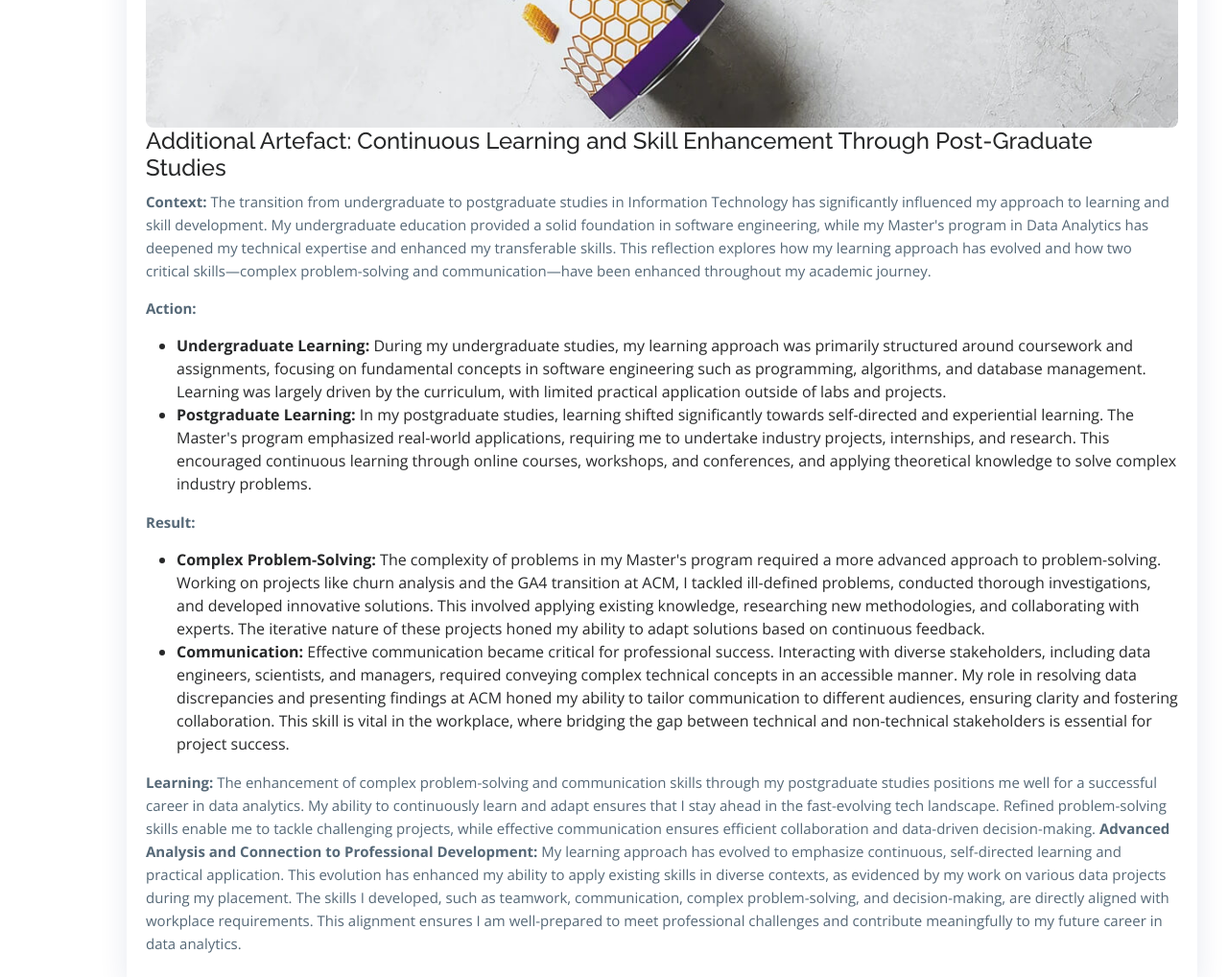
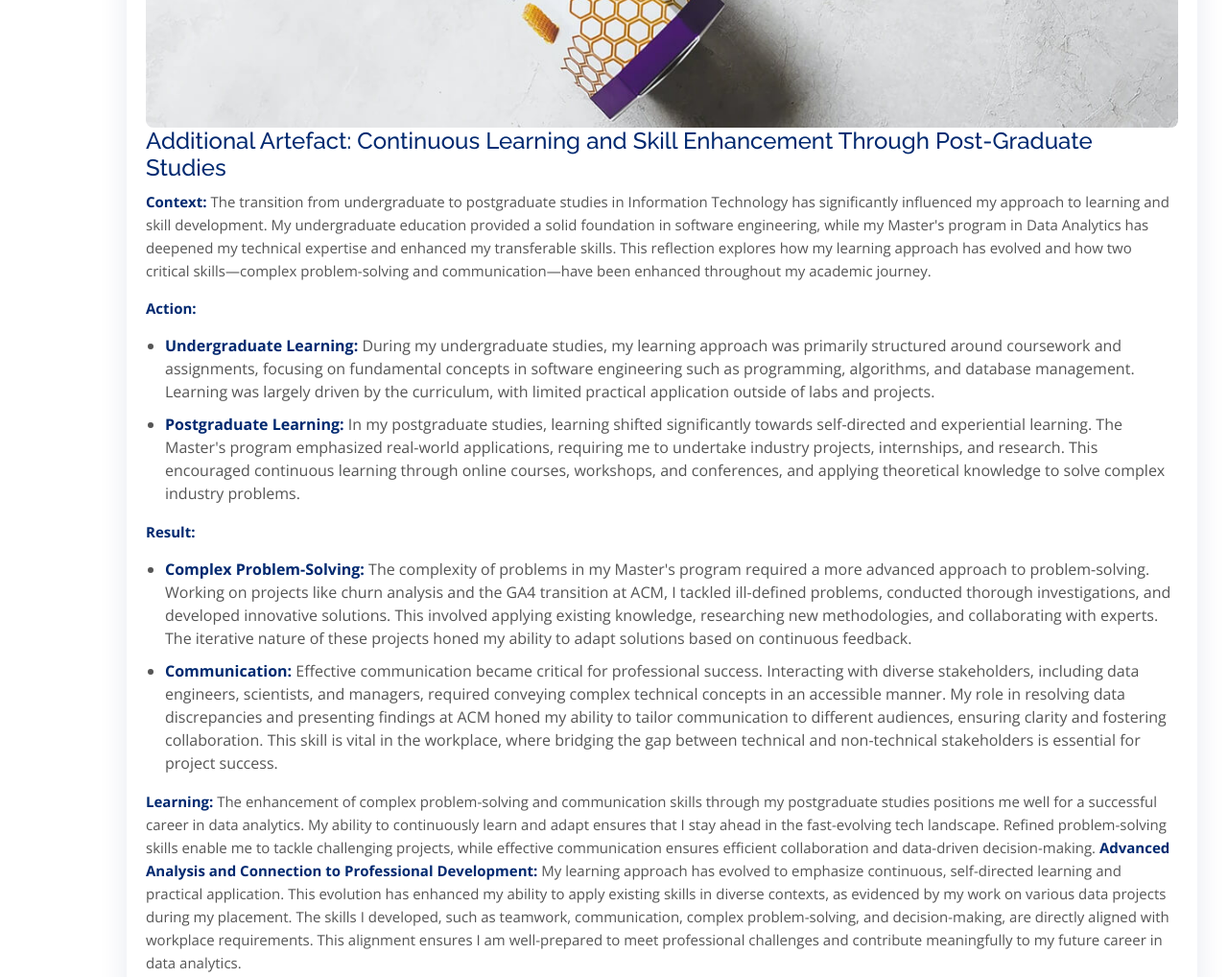
Before and after one commit to MemonMustafa19/memonmustafa19.github.io, a plain HTML site: page portfolio-details.html in a window 1280 px wide. Shown: the part 4320-5338 px from the top of the page at 96% size. Drawn offline with nearby package versions, Linux system fonts and the light colour scheme.

Commit message:
updated portfolio section in both files

```diff
--- a/assets/css/style.css
+++ b/assets/css/style.css
@@ -659,6 +659,37 @@ section {
   border-radius: 8px;
 }
 
+/* Add the new consistent font coloring styles here */
+.portfolio-details .portfolio-info {
+  color: #444; /* Consistent font color */
+  font-family: "Open Sans", sans-serif; /* Ensure consistent font family */
+}
+
+.portfolio-details .portfolio-info h2,
+.portfolio-details .portfolio-info h4 {
+  color: #012970; /* Ensure consistent heading color */
+}
+
+.portfolio-details .portfolio-info p {
+  color: #555; /* Ensure consistent paragraph color */
+  line-height: 1.6; /* Improve readability */
+  margin-bottom: 15px; /* Add space between paragraphs */
+}
+
+.portfolio-details .portfolio-info strong {
+  color: #012970; /* Highlighted text color */
+}
+
+.portfolio-details .portfolio-info ul {
+  list-style-type: disc; /* Ensure list style */
+  padding-left: 20px; /* Add padding for lists */
+}
+
+.portfolio-details .portfolio-info ul li {
+  margin-bottom: 10px; /* Add space between list items */
+  color: #555; /* Ensure consistent list item color */
+}
+
 
 /*--------------------------------------------------------------
 # Services
@@ -930,10 +961,6 @@ section {
   }
 }
 
-/*--------------------------------------------------------------
-# Footer
---------------------------------------------------------------*/
-
 
 /*--------------------------------------------------------------
 # Footer
```
Also changed, not shown: index.html (+4 -4 lines).
